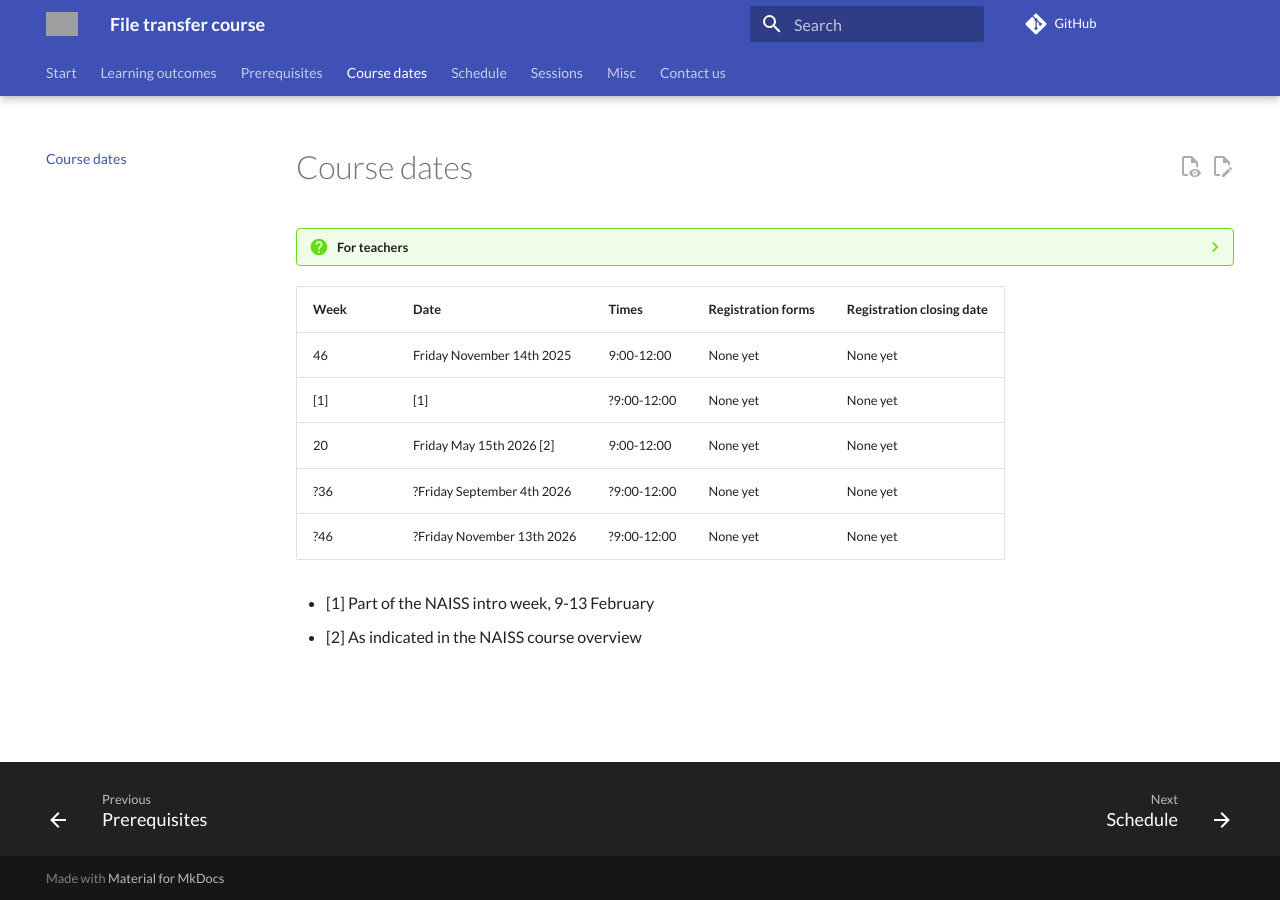
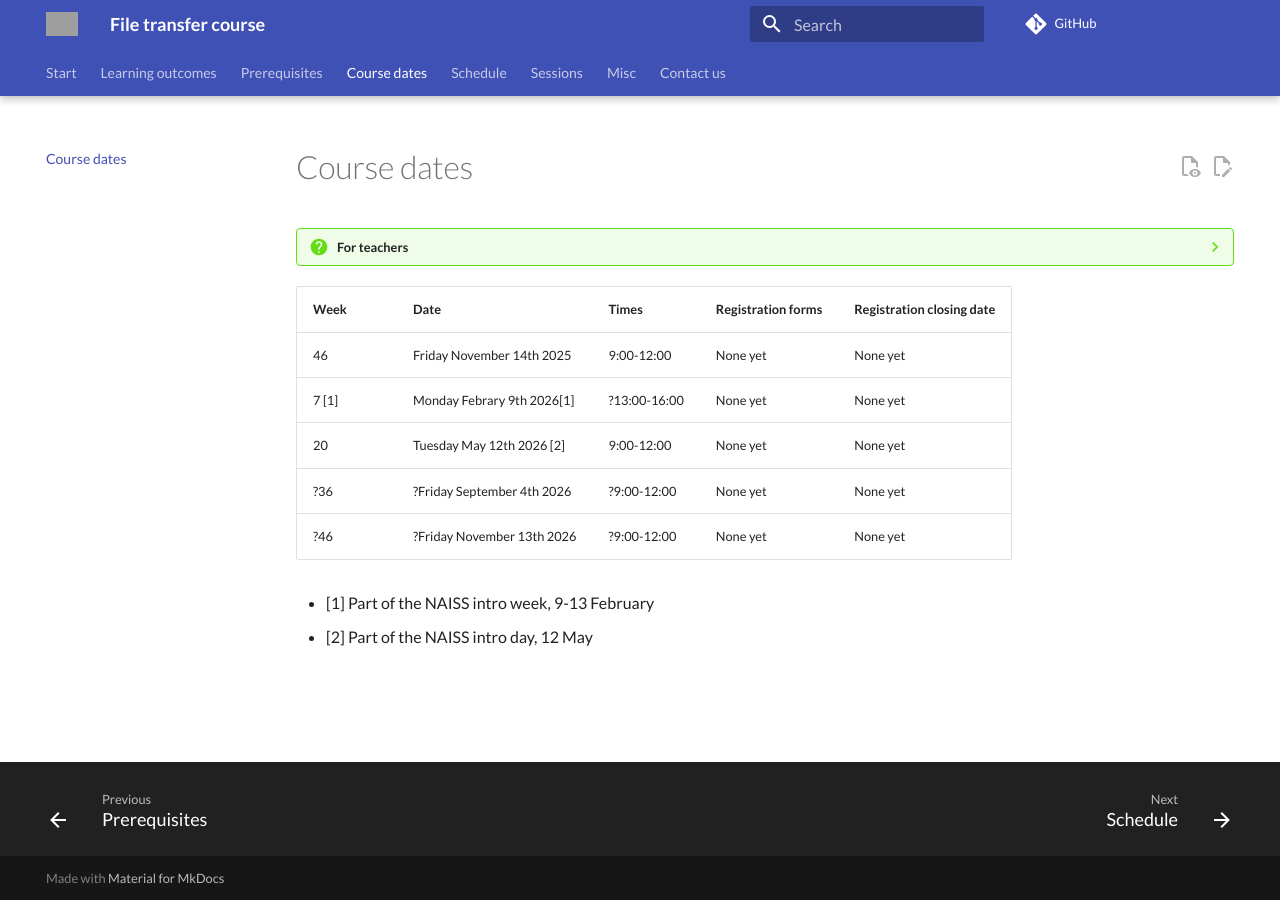
Before and after one commit to UPPMAX/naiss_file_transfer_course, an MkDocs documentation site: the page built from docs/course_dates.md, in a window 1280 px wide. Built offline with MkDocs 1.6.1 and Material for MkDocs 9.7.7, drawn with Linux system fonts in a browser that asks for light colours; comment, search, counter and statistics services are not loaded; grey boxes are pictures that could not be loaded.

Commit message:
course_dates.md spring dates are updated

```diff
--- a/docs/course_dates.md
+++ b/docs/course_dates.md
@@ -21,12 +21,12 @@ tags:
 Week|Date                      |Times      |Registration forms  |Registration closing date
 ----|--------------------------|-----------|--------------------|-------------------------
 46  |Friday November 14th 2025 |9:00-12:00 |None yet            |None yet
-[1] |[1]                       |?9:00-12:00|None yet            |None yet
-20  |Friday May 15th 2026 [2]  |9:00-12:00 |None yet            |None yet
+7 [1] | Monday Febrary 9th 2026[1]       |?13:00-16:00|None yet            |None yet
+20  |Tuesday May 12th 2026 [2]  |9:00-12:00 |None yet            |None yet
 ?36 |?Friday September 4th 2026|?9:00-12:00|None yet            |None yet
 ?46 |?Friday November 13th 2026|?9:00-12:00|None yet            |None yet
 
 - [1] Part of the NAISS intro week, 9-13 February
-- [2] As indicated in the NAISS course overview
+- [2] Part of the NAISS intro day, 12 May
 
 <!-- markdownlint-enable MD013 -->
```
